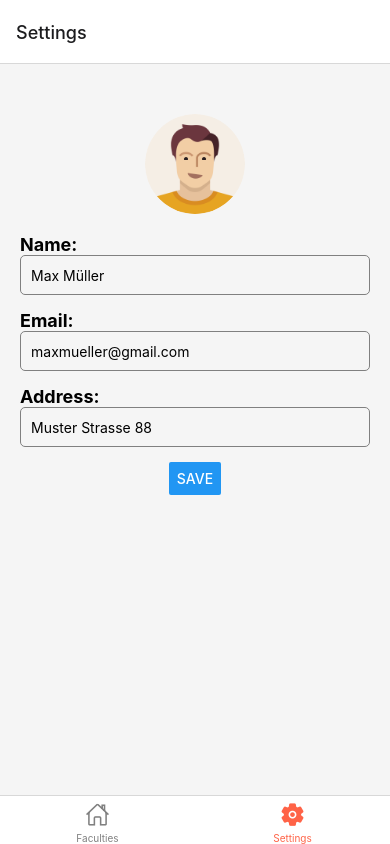
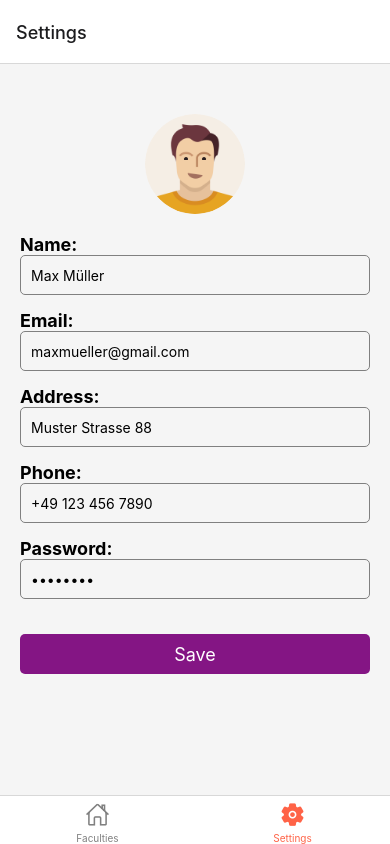
Before and after one commit to CyberRocketLab/FeedBackApp, a React Native app: screen /Settings in a window 390 px wide. Built offline with nearby package versions, Linux system fonts and the light colour scheme.

Commit message:
adding phone and password

```diff
--- a/screens/PersonalSettingsScreen.js
+++ b/screens/PersonalSettingsScreen.js
@@ -1,16 +1,18 @@
 // PersonalSettingsScreen.js
 
 import React, { useState } from 'react';
-import { View, Text, StyleSheet, TextInput, Button, Alert, Image } from 'react-native';
+import { View, Text, StyleSheet, TextInput, Alert, Image, TouchableOpacity} from 'react-native';
 
 function PersonalSettingsScreen() {
     const [name, setName] = useState('Max Müller');
     const [email, setEmail] = useState('maxmueller@gmail.com');
     const [address, setAddress] = useState('Muster Strasse 88');
+    const [phone, setPhone] = useState('+49 123 456 7890');
+    const [password, setPassword] = useState('********');
 
     const handleSave = () => {
         // This is where you would usually update the user's information in your database
-        console.log('Saved:', name, email, address);
+        console.log('Saved:', name, email, address, phone, password);
 
         // Notify the user that their settings have been saved
         Alert.alert('Success', 'Your settings have been saved.');
@@ -22,6 +24,7 @@ function PersonalSettingsScreen() {
                 style={styles.userImage}
                 source={require('../image/userImage.png')}
             />
+
             <Text style={styles.label}>Name:</Text>
             <TextInput style={styles.input} value={name} onChangeText={setName} />
 
@@ -31,7 +34,15 @@ function PersonalSettingsScreen() {
             <Text style={styles.label}>Address:</Text>
             <TextInput style={styles.input} value={address} onChangeText={setAddress} />
 
-            <Button title="Save" onPress={handleSave} />
+            <Text style={styles.label}>Phone:</Text>
+            <TextInput style={styles.input} value={phone} onChangeText={setPhone} />
+
+            <Text style={styles.label}>Password:</Text>
+            <TextInput style={styles.input} value={password} onChangeText={setPassword} secureTextEntry />
+
+            <TouchableOpacity style={styles.button} onPress={handleSave}>
+                <Text style={styles.buttonText}>Save</Text>
+            </TouchableOpacity>
         </View>
     );
 }
@@ -43,7 +54,7 @@ const styles = StyleSheet.create({
         alignItems: 'center',
         backgroundColor: '#F5F5F5',
         padding: 20,
-        paddingTop: 50
+        paddingTop: 50,
     },
     userImage: {
         width: 100,
@@ -65,6 +76,21 @@ const styles = StyleSheet.create({
         marginBottom: 15,
         paddingLeft: 10,
     },
+    button: {
+        // Added button style
+        width: '100%',
+        height: 40,
+        backgroundColor: '#841584',
+        borderRadius: 5,
+        justifyContent: 'center',
+        alignItems: 'center',
+        marginTop: 20,
+    },
+    buttonText: {
+        // Added buttonText style
+        color: 'white',
+        fontSize: 18,
+    },
 });
 
 export default PersonalSettingsScreen;
```
